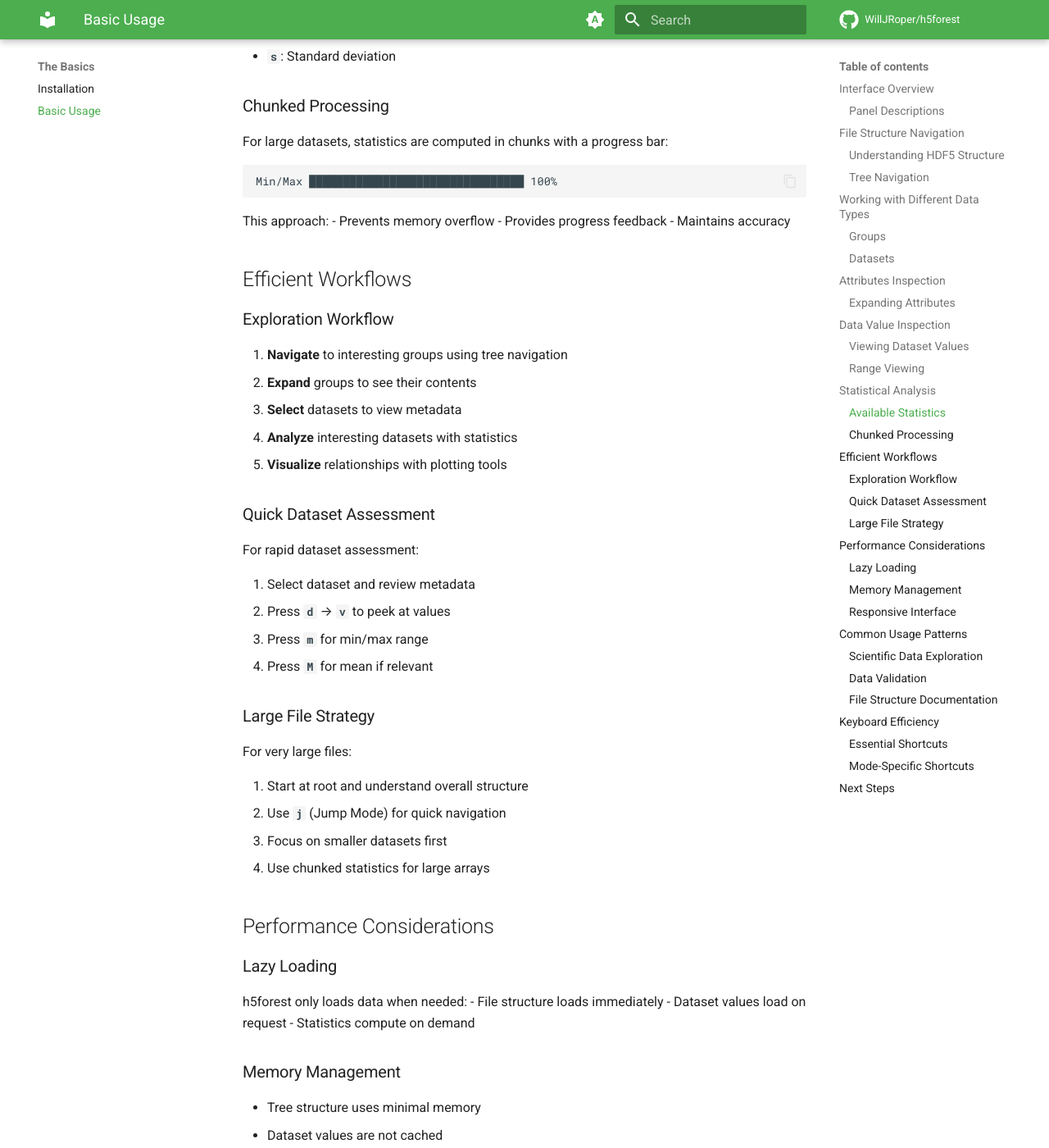
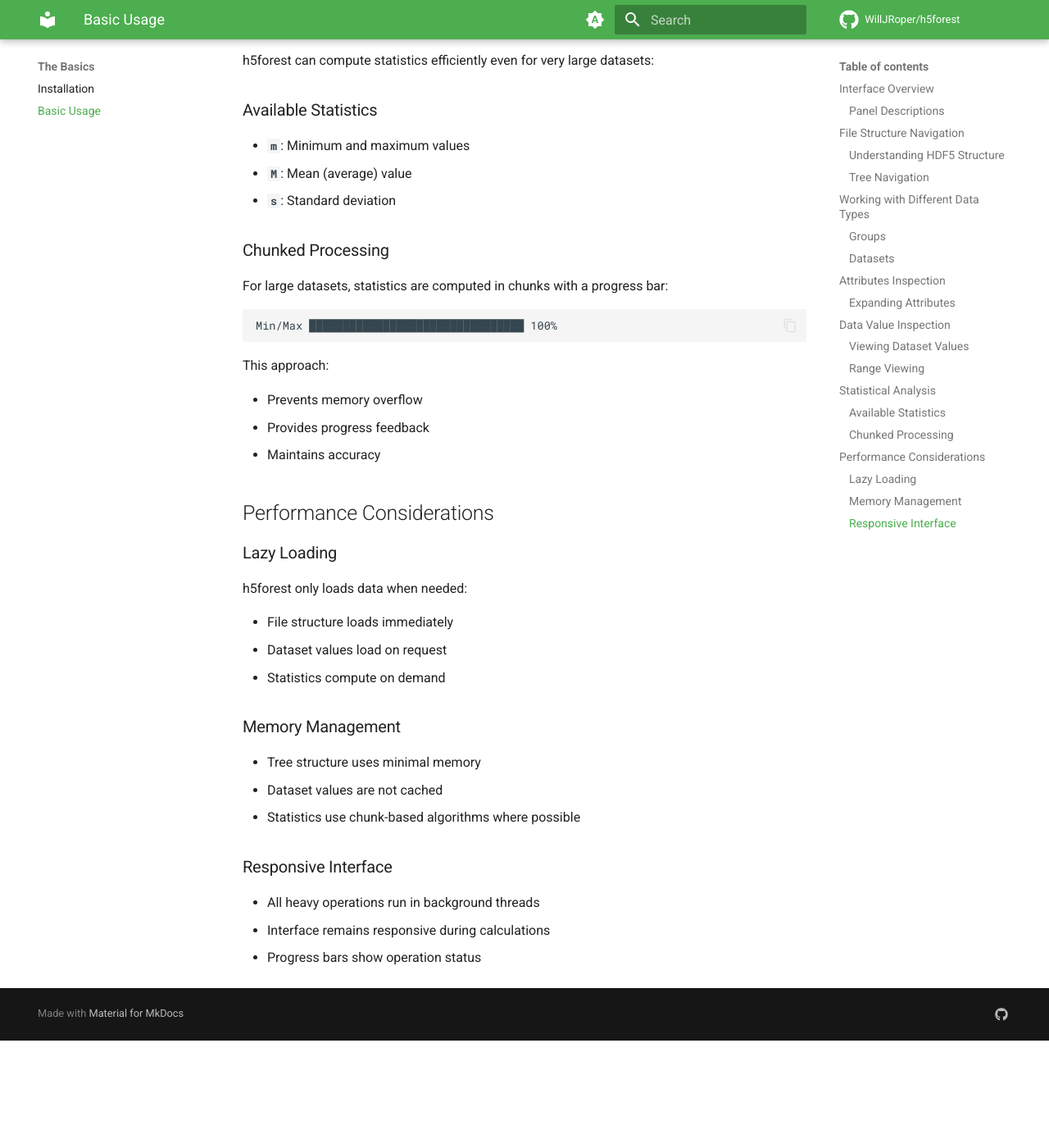
Before and after one commit to WillJRoper/h5forest, an MkDocs documentation site: the page built from docs/usage.md, in a window 1280 px wide and 1400 px high, scrolled down 3651 px. Shown: the whole window at 82% size. Built offline with MkDocs 1.6.1 and Material for MkDocs 9.7.7, drawn with Linux system fonts in a browser that asks for light colours; comment, search, counter and statistics services are not loaded; after the commit the page ends 4920 px from its top, so only the background shows below that; some of the changed text lies outside the part shown.

Commit message:
Improved the usage docs

````diff
--- a/docs/usage.md
+++ b/docs/usage.md
@@ -23,13 +23,13 @@ h5forest's interface consists of several key panels:
 
 ### Panel Descriptions
 
-**Tree Panel**: Shows the hierarchical structure of your HDF5 file. Groups are shown with triangular arrows (▶/▼), datasets without arrows.
+**Tree Panel**: Shows the hierarchical structure of your HDF5 file. Groups are shown with triangular arrows (▶/▼) based on whether they are open or closed, and datasets are shown without arrows.
 
 **Metadata Panel**: Displays information about the currently selected item (group or dataset).
 
-**Attributes Panel**: Shows HDF5 attributes associated with the selected item. Can be expanded with **`A`**.
+**Attributes Panel**: Shows HDF5 attributes associated with the selected item. Can be expanded with **`A`** to show larger lists of attributes in a broader view.
 
-**Values/Plot Panel**: Conditionally appears when viewing dataset values or creating visualizations.
+**Values/Plot Panel**: Conditionally appear when viewing dataset values or creating plots in the Dataset or Plotting modes.
 
 **Hotkeys Display**: Shows available keyboard shortcuts for the current mode.
 
@@ -48,6 +48,7 @@ HDF5 files are organized hierarchically:
 ### Tree Navigation
 
 **Basic Movement**:
+
 ```
 ↑/k    Move up one line
 ↓/j    Move down one line
@@ -56,12 +57,14 @@ HDF5 files are organized hierarchically:
 ```
 
 **Fast Movement**:
+
 ```
 {      Jump up 10 lines
 }      Jump down 10 lines
 ```
 
 **Expansion**:
+
 ```
 Enter  Expand/collapse the selected group
 ```
@@ -96,6 +99,7 @@ Chunks:             (32768, 3)
 ```
 
 Key information:
+
 - **Shape**: Dimensions of the array
 - **Datatype**: Data type (float64, int32, etc.)
 - **Memory**: Actual storage size
@@ -168,43 +172,17 @@ Min/Max ████████████████████████
 ```
 
 This approach:
+
 - Prevents memory overflow
 - Provides progress feedback
 - Maintains accuracy
-
-## Efficient Workflows
-
-### Exploration Workflow
-
-1. **Navigate** to interesting groups using tree navigation
-2. **Expand** groups to see their contents
-3. **Select** datasets to view metadata
-4. **Analyze** interesting datasets with statistics
-5. **Visualize** relationships with plotting tools
-
-### Quick Dataset Assessment
-
-For rapid dataset assessment:
-
-1. Select dataset and review metadata
-2. Press **`d`** → **`v`** to peek at values
-3. Press **`m`** for min/max range
-4. Press **`M`** for mean if relevant
-
-### Large File Strategy
-
-For very large files:
-
-1. Start at root and understand overall structure
-2. Use **`j`** (Jump Mode) for quick navigation
-3. Focus on smaller datasets first
-4. Use chunked statistics for large arrays
 
 ## Performance Considerations
 
 ### Lazy Loading
 
 h5forest only loads data when needed:
+
 - File structure loads immediately
 - Dataset values load on request
 - Statistics compute on demand
@@ -213,69 +191,10 @@ h5forest only loads data when needed:
 
 - Tree structure uses minimal memory
 - Dataset values are not cached
-- Statistics use chunk-based algorithms
+- Statistics use chunk-based algorithms where possible
 
 ### Responsive Interface
 
 - All heavy operations run in background threads
 - Interface remains responsive during calculations
 - Progress bars show operation status
-
-## Common Usage Patterns
-
-### Scientific Data Exploration
-
-```bash
-# Open simulation file
-h5forest simulation_output.h5
-
-# Navigate to particle data
-# Press 'd' to enter Dataset Mode
-# Press 'v' to view coordinates
-# Press 'm' to get position ranges
-# Press 'p' to enter Plotting Mode
-# Select x,y coordinates for scatter plot
-```
-
-### Data Validation
-
-```bash
-# Quick validation workflow:
-# 1. Check dataset shapes and types
-# 2. Verify data ranges with min/max
-# 3. Look for obvious outliers
-# 4. Check attributes for metadata consistency
-```
-
-### File Structure Documentation
-
-```bash
-# Understanding file organization:
-# 1. Navigate full tree structure
-# 2. Note group hierarchy
-# 3. Check attribute documentation
-# 4. Identify key datasets
-```
-
-## Keyboard Efficiency
-
-### Essential Shortcuts
-
-Most common actions:
-```
-Enter  Expand/collapse groups
-d      Dataset analysis mode
-v      View dataset values
-m      Min/max statistics
-q      Exit current mode
-```
-
-### Mode-Specific Shortcuts
-
-Each mode has optimized shortcuts. Watch the hotkey display at the bottom of the screen for context-sensitive options.
-
-## Next Steps
-
-- Learn about specific [modes](modes/overview.md) for specialized tasks
-- See [visualization examples](examples/visualization.md) for plotting workflows
-- Check [FAQ](faq.md) for troubleshooting common issues
````
Also changed, not shown: other parts of docs/usage.md (+3 -3 lines).
